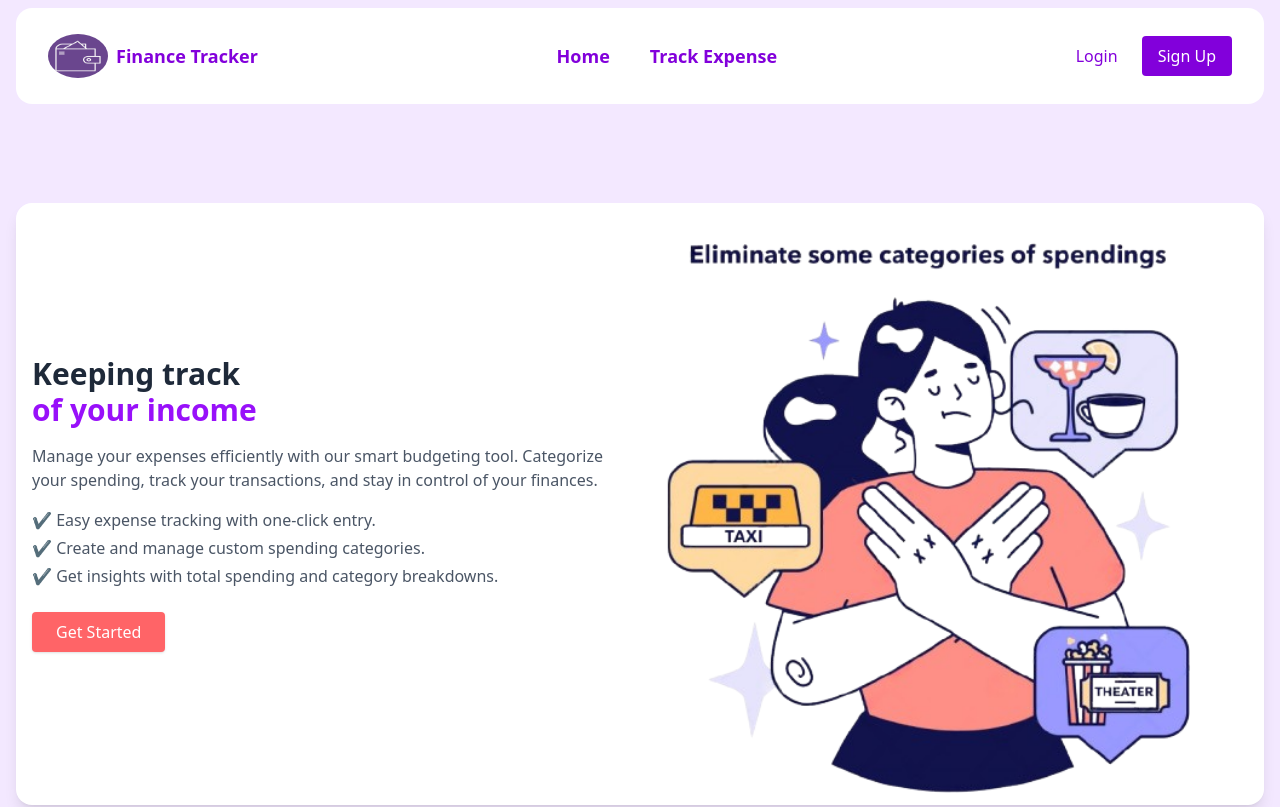
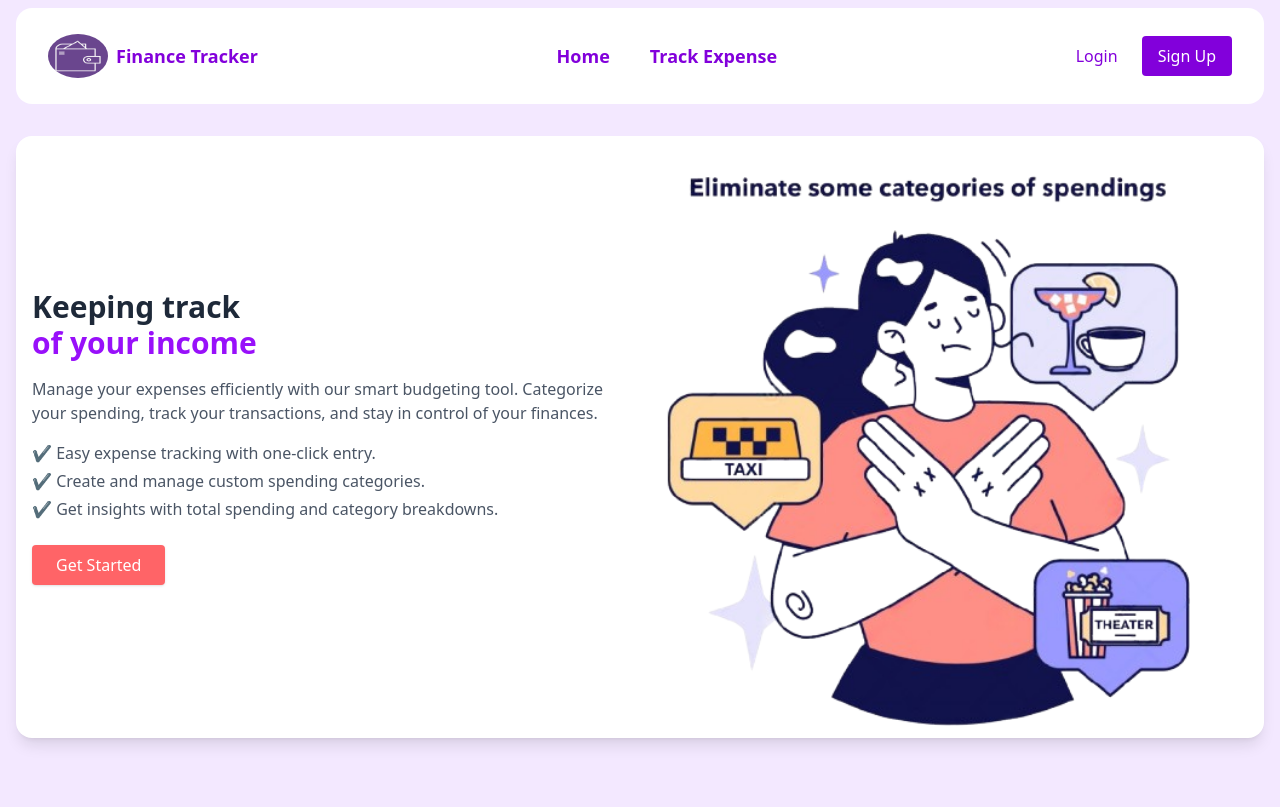
Before and after one commit to amankumar25527/finance-tracker-3, a React (Vite) app in the folder frontend/: page / in a window 1280 px wide. Shown: the top 807 px of the page. Built offline with nearby package versions, Linux system fonts and the light colour scheme.

Commit message:
Update Home.jsx

```diff
--- a/frontend/src/components/Home.jsx
+++ b/frontend/src/components/Home.jsx
@@ -7,7 +7,7 @@ function Home() {
     const navigate=useNavigate();
     const{token}=useContext(StoreContext);
     return (
-        <div className="bg-purple-100  min-h-screen flex items-center justify-center px-4 py-8">
+        <div className="bg-purple-100  h-auto flex flex-col items-center justify-center px-4 py-8">
             <div className="bg-white shadow-lg rounded-2xl max-w-7xl px-4 flex flex-col md:flex-row items-center">
                 {/* Left Content */}
                 <div className="md:w-1/2">
```
